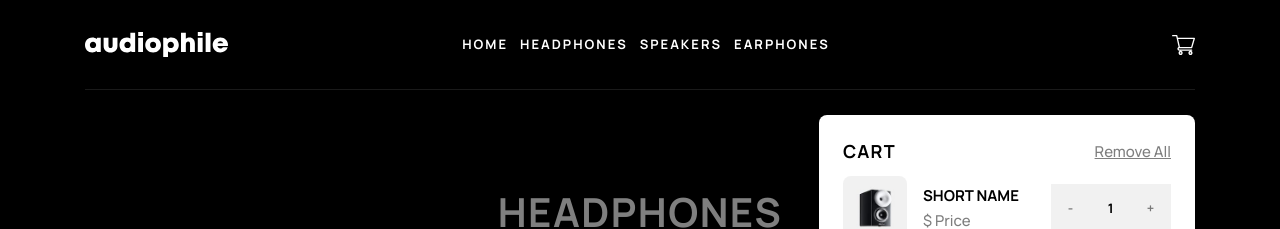
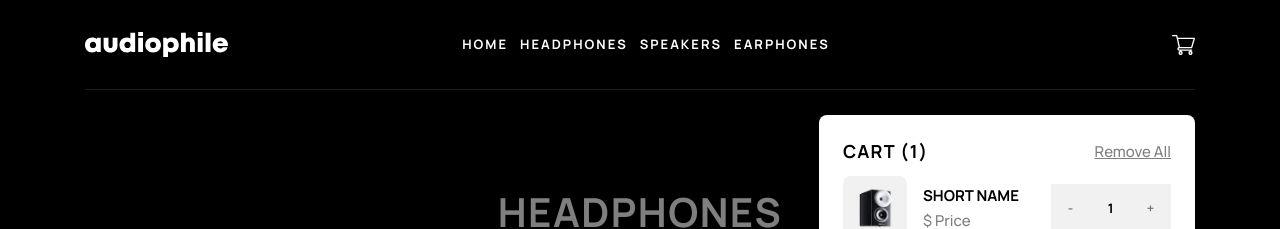
Before and after one commit to scottmotion/audiophile-ecommerce, a React (Vite) app: page /audiophile-ecommerce/headphones in a window 1280 px wide. Both pictures are taken after a click on the button 1183 px from the left and 44 px from the top of the page. Shown: the top 229 px of the page. Built offline with nearby package versions, Linux system fonts and the light colour scheme.

Commit message:
Update CartModal.tsx

```diff
--- a/src/Components/CartModal.tsx
+++ b/src/Components/CartModal.tsx
@@ -17,7 +17,7 @@ export default function CartModal({ setShowCart }: CartModalProps) {
         className="absolute right-0 top-20 z-40 flex max-h-[calc(100vh-8rem)] w-full max-w-[calc(100vw-3rem)] flex-col justify-start gap-3 overflow-y-auto rounded-lg bg-white p-6 md:max-w-[23.5rem]"
       >
         <div className="flex flex-row items-center justify-between">
-          <p className="heading-7 opacity-100">Cart</p>
+          <p className="heading-7 opacity-100">Cart (1)</p>
           <button className="underline opacity-50 hover:text-dark-orange hover:opacity-100">
             Remove All
           </button>
```
